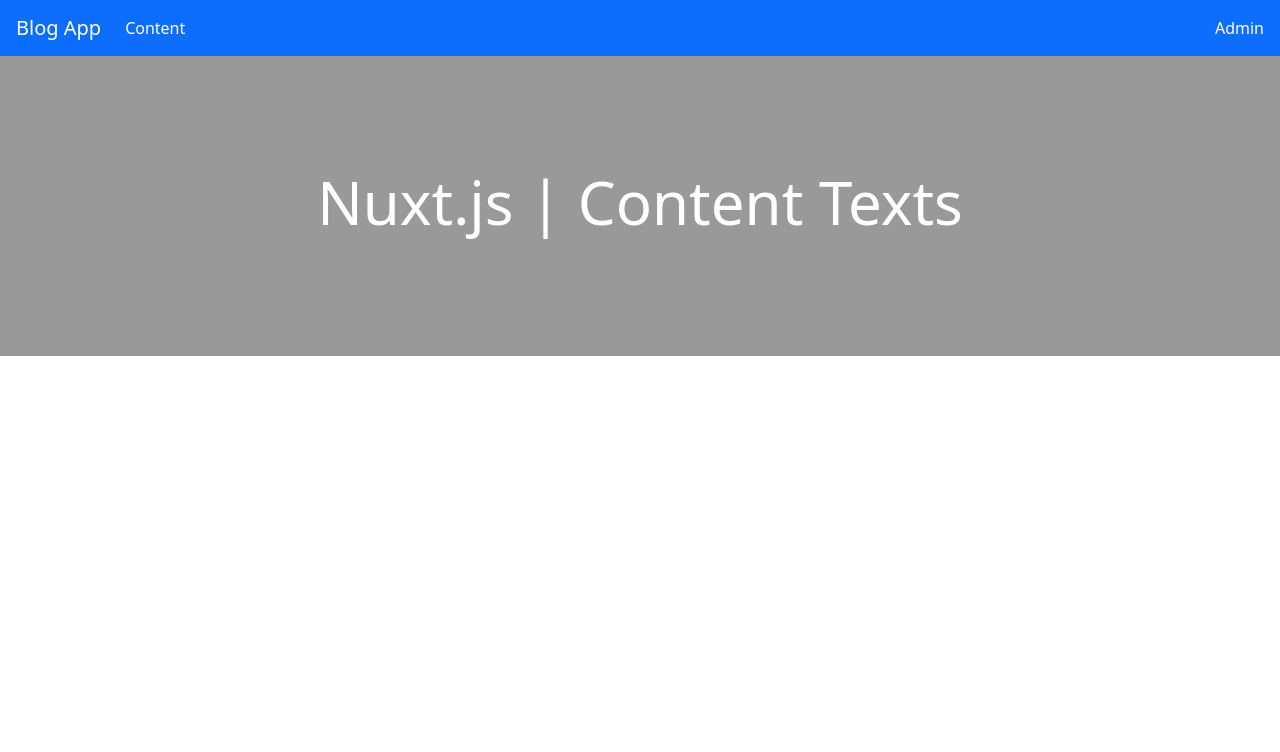
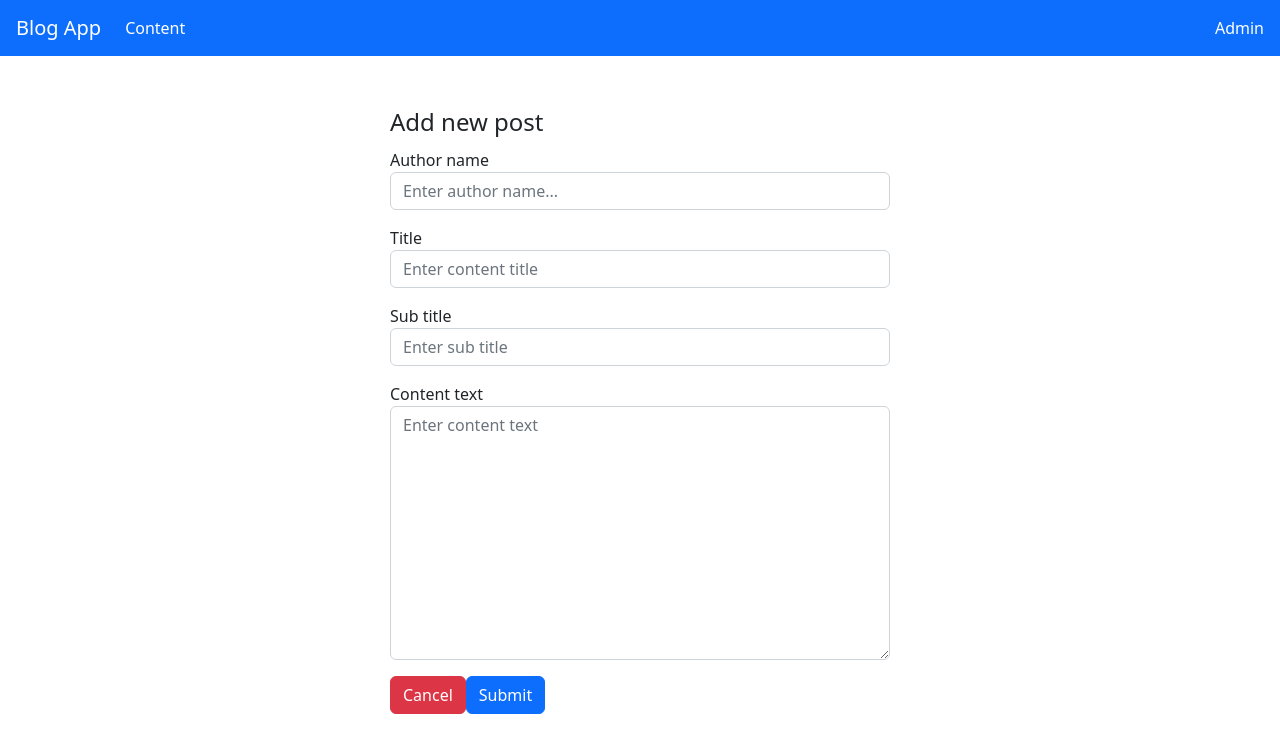
Before and after one commit to tugrankenger/nuxtjs-simple-blog-app, a Nuxt app: page /admin/1 in a window 1280 px wide. Shown: the top 752 px of the page. Built offline with nearby package versions, Linux system fonts and the light colour scheme.

Commit message:
create dynamic post form and post edit page

```diff
--- /dev/null
+++ b/components/admin/PostForm.vue
@@ -0,0 +1,48 @@
+<template>
+  <div class="container-fluid mt-5 d-flex flex-wrap justify-content-center align-items-center">
+    <form style="width:500px" @submit.prevent="onSubmit">
+      <fieldset>
+        <legend>Add new post</legend>
+        <div class="form-group">
+          <label>Author name</label>
+          <input v-model="post.author" type="text" class="form-control" placeholder="Enter author name...">
+        </div>
+        <div class="form-group mt-3">
+          <label>Title</label>
+          <input v-model="post.title" type="text" class="form-control" placeholder="Enter content title">
+        </div>
+        <div class="form-group mt-3">
+          <label>Sub title</label>
+          <input v-model="post.subTitle" type="text" class="form-control" placeholder="Enter sub title">
+        </div>
+        <div class="form-group mt-3">
+          <label>Content text</label>
+          <textarea v-model="post.text" cols="30" rows="10" class="form-control" placeholder="Enter content text"></textarea>
+        </div>
+        <button class="btn btn-danger mt-3">Cancel</button>
+        <button type="submit" class="btn btn-primary mt-3">Submit</button>
+      </fieldset>
+    </form>
+  </div>
+</template>
+
+<script>
+  export default{
+    data(){
+      return{
+        post:{
+          author:null,
+          title:null,
+          subTitle:null,
+          text:null
+        }
+      }
+    },
+    methods:{
+      onSubmit(){
+        // console.log(this.post)
+        this.$emit('submit', this.post)
+      }
+    }
+  }
+</script>
--- a/components/common/Header.vue
+++ b/components/common/Header.vue
@@ -1,6 +1,6 @@
 <template>
   <nav class="navbar navbar-expand-lg navbar-light ps-3 bg-primary border-0">
-    <a class="navbar-brand text-white" href="#">Blog App</a>
+    <nuxt-link to="/" class="navbar-brand text-white">Blog App</nuxt-link>
     <button class="navbar-toggler" type="button" data-toggle="collapse" data-target="#navbarNav"
       aria-controls="navbarNav" aria-expanded="false" aria-label="Toggle navigation">
       <span class="navbar-toggler-icon"></span>
@@ -8,13 +8,13 @@
     <div class="collapse navbar-collapse" id="navbarNav">
       <ul class="navbar-nav me-auto ">
         <li class="nav-item active">
-          <a class="nav-link text-white" href="#">Content</a>
+          <nuxt-link to="/posts" class="nav-link text-white">Content</nuxt-link>
         </li>
 
       </ul>
       <ul class="navbar-nav my-2 my-lg-0">
         <li class="nav-item me-sm-2">
-          <a class="nav-link text-white" href="#">Admin</a>
+          <nuxt-link to="/admin" class="nav-link text-white">Admin</nuxt-link>
         </li>
       </ul>
     </div>
--- a/components/post/Post.vue
+++ b/components/post/Post.vue
@@ -5,7 +5,24 @@
       <h6 class="card-subtitle mb-2 text-muted">Card subtitle</h6>
       <p class="card-text">Some quick example text to build on the card title and make up the bulk of the card's
         content.</p>
-      <a href="#" class="btn btn-outline-info btn-sm">Show item</a>
+      <div class="admin-button-container" v-if="isAdmin">
+        <a href="javascript:void(0)" @click.prevent="$router.push('admin/tugrankenger_admin')"
+          class="btn btn-outline-warning btn-sm">Edit</a>
+        <a href="javascript:void(0)" class="btn btn-outline-danger btn-sm">Delete</a>
+      </div>
+      <a href="javascript:void(0)" @click.prevent="$router.push('posts/tugrankenger')"
+        class="btn btn-outline-info btn-sm" v-else>Show item</a>
     </div>
   </div>
 </template>
+
+<script>
+  export default{
+    props:{
+      isAdmin:{
+        required:true,
+        type:Boolean
+      }
+    }
+  }
+</script>
--- a/components/post/PostList.vue
+++ b/components/post/PostList.vue
@@ -1,6 +1,6 @@
 <template>
   <div class="container-fluid mt-5 d-flex flex-wrap justify-content-center align-items-center">
-    <Post v-for="(i, index) in 5" key="index" />
+    <Post v-for="(i, index) in 5" key="index" :isAdmin="isAdmin"/>
   </div>
 </template>
 
@@ -9,6 +9,13 @@
   export default{
     components:{
       Post
+    },
+    props:{
+      isAdmin:{
+        required:false,
+        type:Boolean,
+        default:false
+      }
     }
   }
 </script>
--- /dev/null
+++ b/layouts/admin.vue
@@ -0,0 +1,15 @@
+<template>
+  <div>
+      <Header />
+      <nuxt />
+  </div>
+</template>
+
+<script>
+  import Header from '../components/common/Header.vue'
+  export default{
+    components:{
+      Header
+    }
+  }
+</script>
--- a/pages/admin/_postId/index.vue
+++ b/pages/admin/_postId/index.vue
@@ -0,0 +1,13 @@
+<template>
+  <PostForm />
+</template>
+
+<script>
+import PostForm from '@/components/admin/PostForm.vue'
+  export default{
+    layout:'admin',
+    components:{
+      PostForm
+    }
+  }
+</script>
--- a/pages/admin/index.vue
+++ b/pages/admin/index.vue
@@ -0,0 +1,18 @@
+<template>
+  <div>
+    <div class="container d-flex justify-content-center align-items-center mt-3">
+      <button class="btn btn-success" @click="$router.push('admin/new-post')">Add new post</button>
+    </div>
+      <PostList :isAdmin="true"/>
+  </div>
+</template>
+
+<script>
+  import PostList from '../../components/post/PostList.vue'
+  export default{
+    layout: 'admin',
+    components:{
+      PostList,
+    }
+  }
+</script>
--- a/pages/admin/new-post.vue
+++ b/pages/admin/new-post.vue
@@ -0,0 +1,18 @@
+<template>
+  <PostForm @submit="onSubmit($event)"/>
+</template>
+
+<script>
+import PostForm from '@/components/admin/PostForm.vue'
+  export default{
+    layout:'admin',
+    components:{
+      PostForm
+    },
+    methods:{
+      onSubmit(post){
+        console.log(post)
+      }
+    }
+  }
+</script>
--- a/pages/posts/_postId/index.vue
+++ b/pages/posts/_postId/index.vue
@@ -0,0 +1,21 @@
+<template>
+  <div class="container mt-5 d-flex flex-column justify-content-center align-items-center">
+    <blockquote class="blockquote">
+      <h3>Content Title</h3>
+      <p>Sub Title</p>
+      <p class="mb-0">Lorem ipsum dolor sit amet, consectetur adipisicing elit. Deleniti eveniet hic ipsa iusto
+        molestias quaerat quisquam tenetur voluptatem! Commodi debitis et facilis impedit in necessitatibus odio,
+        repudiandae sapiente sed veniam. Lorem ipsum dolor sit amet, consectetur adipisicing elit. Adipisci, amet atque
+        dicta dignissimos distinctio dolores enim inventore iure nam quam quis repellat ullam voluptatem! Amet fuga
+        laudantium optio tempore. Ab? Lorem ipsum dolor sit amet, consectetur adipisicing elit. Aliquam commodi harum
+        nemo qui quos reiciendis repudiandae sequi, ut. Adipisci assumenda ducimus explicabo harum impedit minima porro,
+        unde. Ad, neque, quas!Lorem ipsum dolor sit amet, consectetur adipisicing elit. Assumenda, aut dolore impedit
+        mollitia
+        nobis perspiciatis quis reprehenderit sed? Amet beatae debitis dicta libero magnam odio perferendis qui sit
+        velit
+        voluptatibus. Lorem ipsum dolor sit amet, consectetur adipiscing elit. Integer posuere erat a ante.</p>
+        <footer class="blockquote-footer text-warning mt-3">Nuxt.js | <cite title="Source Title">Blog App</cite></footer>
+    </blockquote>
+
+  </div>
+</template>
```
